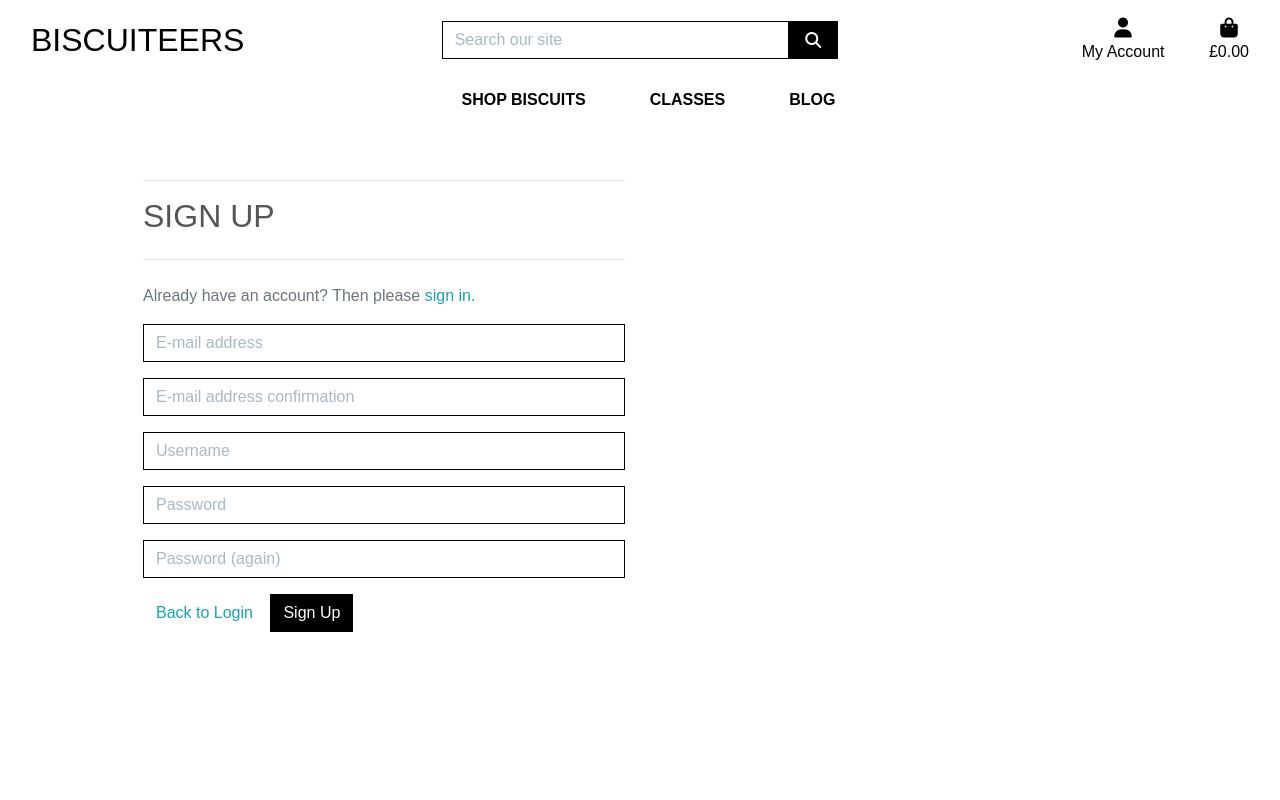
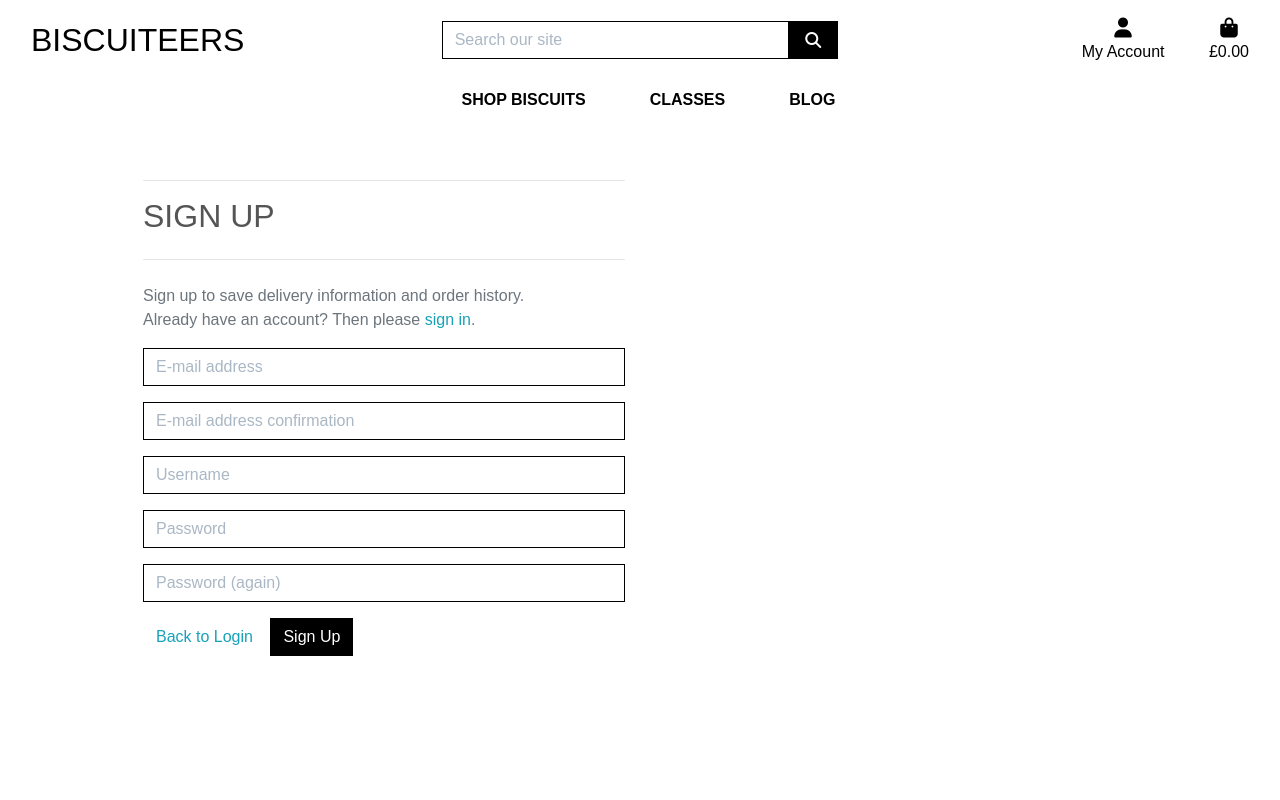
Before and after one commit to emilija-smitaite/biscuiteers-biscuit-shop, a Django app: page /accounts/signup/ in a window 1280 px wide. Run offline with Django 3.2, Linux system fonts and the light colour scheme; parts of the project's set-up code (start-up, migrations or seed data) failed here and were passed over; some libraries are stand-ins or nearby versions.

Commit message:
Update Signup page and nav

```diff
--- a/templates/allauth/account/signup.html
+++ b/templates/allauth/account/signup.html
@@ -8,8 +8,8 @@
 <hr>
 <h2 class="logo-font mb-4">{% trans "Sign Up" %}</h2>
 <hr>
-
-<p>{% blocktrans %}Already have an account? Then please <a href="{{ login_url }}">sign in</a>.{% endblocktrans %}</p>
+<p></p>
+<p>{% blocktrans %}Sign up to save delivery information and order history. <br> Already have an account? Then please <a href="{{ login_url }}">sign in</a>.{% endblocktrans %}</p>
 
 <form class="signup" id="signup_form" method="post" action="{% url 'account_signup' %}">
   {% csrf_token %}
--- a/templates/base.html
+++ b/templates/base.html
@@ -66,9 +66,6 @@
                         </a>
                         <div class="dropdown-menu border-0" aria-labelledby="user-options">
                             {% if request.user.is_authenticated %}
-                                {% if request.user.is_superuser %}
-                                    <a href="" class="dropdown-item">Product Management</a>
-                                {% endif %}
                                 <a href="{% url 'profile' %}" class="dropdown-item">My Profile</a>
                                 <a href="{% url 'account_logout' %}" class="dropdown-item">Logout</a>
                             {% else %}
--- a/templates/includes/mobile-top-header.html
+++ b/templates/includes/mobile-top-header.html
@@ -30,9 +30,6 @@
       </a>
       <div class="dropdown-menu border-0" aria-labelledby="user-options">
           {% if request.user.is_authenticated %}
-              {% if request.user.is_superuser %}
-                  <a href="{% url 'account_logout' %}" class="dropdown-item">Product Management</a>
-              {% endif %}
               <a href="" class="dropdown-item">My Profile</a>
               <a href="{% url 'account_logout' %}" class="dropdown-item">Logout</a>
           {% else %}
```
